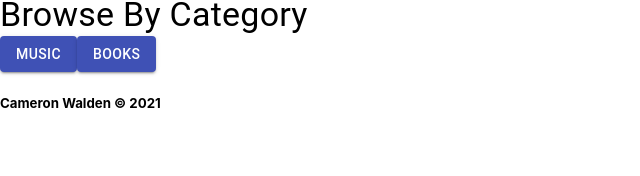
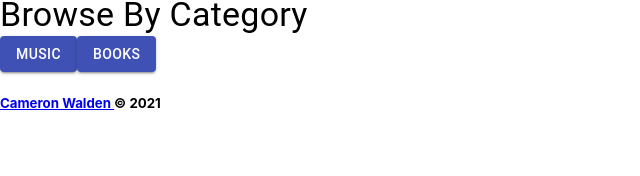
Before and after one commit to Cameron-Walden/storefront, a React (Create React App) app: page / in a window 1280 px wide. Shown: the part 124-300 px from the top of the page, without its empty margins (0-640 px from the left). Built offline with nearby package versions, Linux system fonts and the light colour scheme.

Commit message:
adds link

```diff
--- a/src/components/footer/footer.js
+++ b/src/components/footer/footer.js
@@ -1,7 +1,7 @@
 const Footer = () => {
 
   return (
-    <h5>Cameron Walden &copy; 2021</h5>
+    <h5> <a href ="https://www.linkedin.com/in/cameronwalden/"> Cameron Walden </a> &copy; 2021</h5>
   )
 }
 
```
